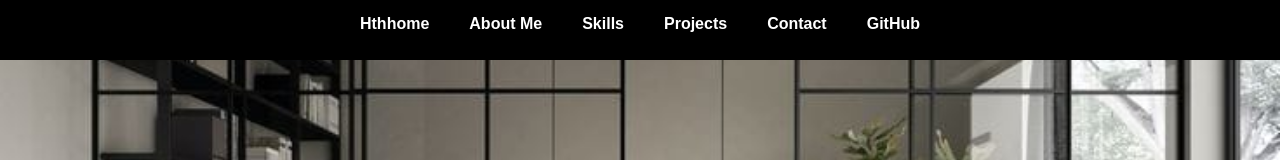
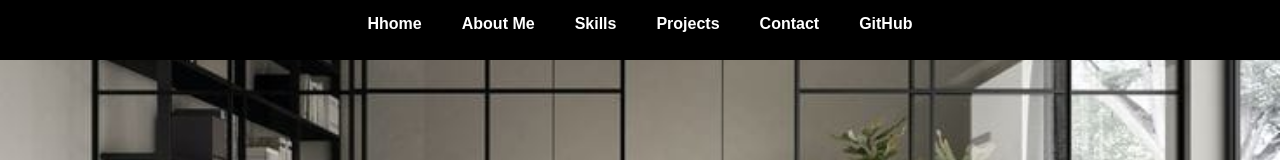
Before and after one commit to sakhehlela/Portfolio_Website, a website: page index.html in a window 1280 px wide. Shown: the top 160 px of the page. Drawn offline with Linux system fonts and the light colour scheme; files whose address does not match are found by name.

Commit message:
initial commit

```diff
--- a/index.html
+++ b/index.html
@@ -12,7 +12,7 @@
     <header>
         <nav>
             <ul>
-                <li><a href="#home">Hthhome</a></li>
+                <li><a href="#home">Hhome</a></li>
                 <li><a href="#about">About Me</a></li>
                 <li><a href="#skills">Skills</a></li>
                 <li><a href="#projects">Projects</a></li>
```
